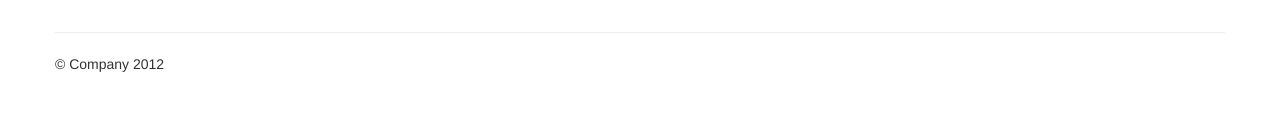
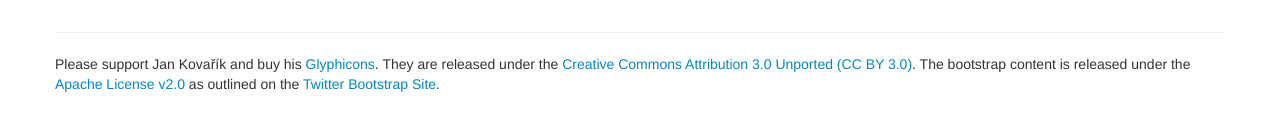
Before and after one commit to ekryski/bootstrap-template, a plain HTML site: page index.html in a window 1280 px wide. Shown: the part 4438-4568 px from the top of the page. Drawn offline with Linux system fonts and the light colour scheme.

Commit message:
added license to html page

```diff
--- a/index.html
+++ b/index.html
@@ -479,7 +479,7 @@
       <hr>
 
       <footer>
-        <p>&copy; Company 2012</p>
+        <p>Please support Jan Kovařík and buy his <a href="http://glyphicons.com">Glyphicons</a>. They are released under the <a href="http://creativecommons.org/licenses/by/3.0/deed.en" title="Creative Commons Attribution 3.0 Unported (CC BY 3.0)">Creative Commons Attribution 3.0 Unported (CC BY 3.0)</a>. The bootstrap content is released under the <a href="http://www.apache.org/licenses/LICENSE-2.0" target="_blank">Apache License v2.0</a> as outlined on the <a href="http://twitter.github.com/bootstrap/"> Twitter Bootstrap Site</a>.</p>
       </footer>
 
     </div><!--/.fluid-container-->
```
